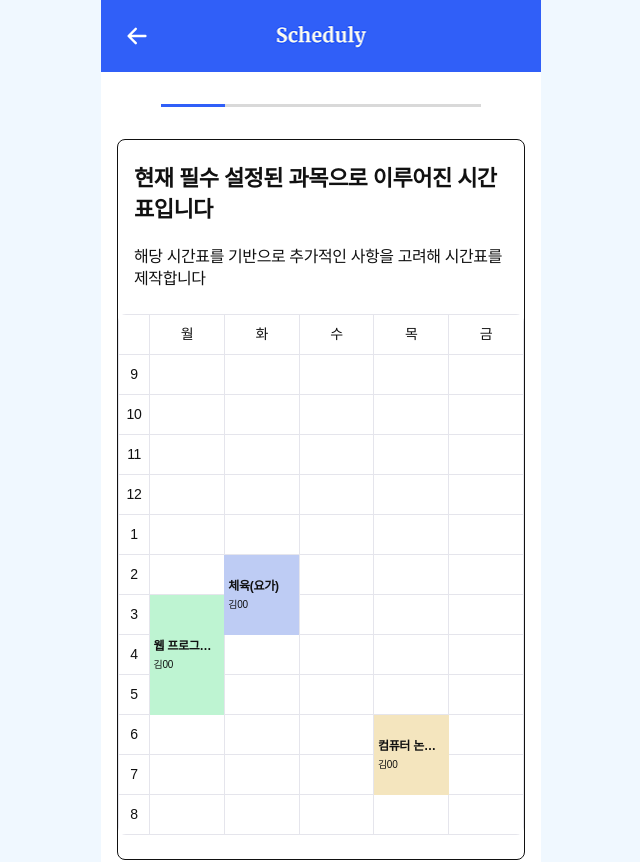
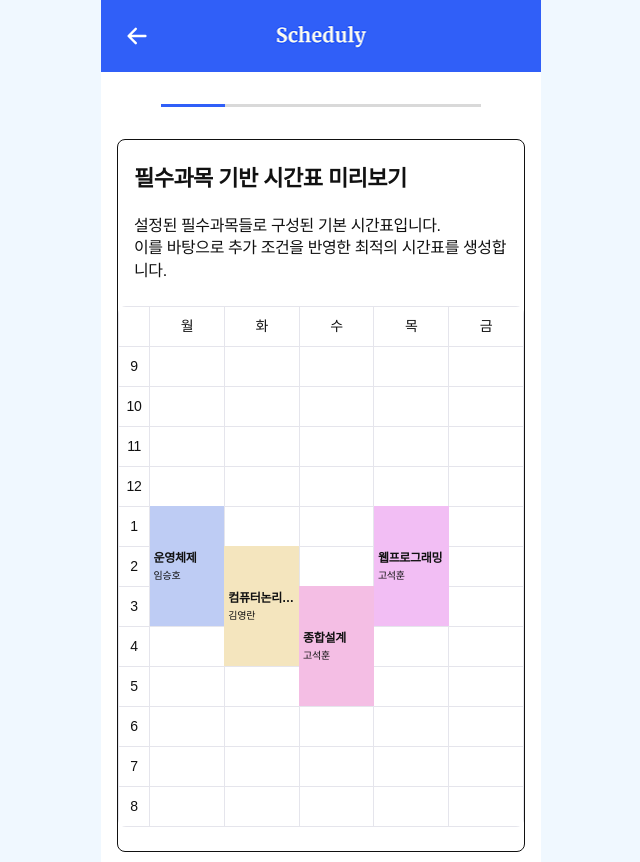
Before and after one commit to tlstkdgus/FE, a React (Create React App) app: page /create in a window 1280 px wide. Shown: the top 862 px of the page, without its empty margins (319-959 px from the left). Built offline with nearby package versions, Linux system fonts and the light colour scheme; no server answers; a web font is replaced by a local one.

Commit message:
Feat: 1차 수정

```diff
--- a/src/pages/Create.jsx
+++ b/src/pages/Create.jsx
@@ -2,21 +2,91 @@ import React from "react";
 import styled from "styled-components";
 import Timetable from "../Components/TimeTable";
 import { useNavigate } from "react-router-dom";
-import { BarContainer, StepBar, DefaultBar, PageWrapper, ContentWrapper, TitleWrapper, Title, Subtitle, NextButton } from "../Components/CreateComponent";
+import {
+  BarContainer,
+  StepBar,
+  DefaultBar,
+  PageWrapper,
+  ContentWrapper,
+  TitleWrapper,
+  Title,
+  Subtitle,
+  NextButton,
+} from "../Components/CreateComponent";
 
+// 과목별 색상 생성 함수
+const generateSubjectColors = (subjects) => {
+  const colors = [
+    "#FFE5E5",
+    "#FFF0E5",
+    "#FFFAE5",
+    "#F0FFE5",
+    "#E5F5FF",
+    "#E5E5FF",
+    "#F0E5FF",
+    "#FFE5F5",
+    "#E5FFE5",
+    "#E5FFFF",
+    "#FFFFE5",
+    "#FFE5E0",
+    "#F5E5FF",
+    "#E0E5FF",
+    "#E5F0FF",
+  ];
 
+  const subjectColors = {};
+  subjects.forEach((subject, index) => {
+    subjectColors[subject] = colors[index % colors.length];
+  });
 
+  return subjectColors;
+};
 
-
-// Figma 디자인의 예시 데이터
+// 필수과목 기반 시간표 데이터
 const timetableData = [
-  { subject: "웹 프로그래밍", professor: "김00", day: "월", start: "3", end: "5" },
-  { subject: "체육(요가)", professor: "김00", day: "화", start: "2", end: "3" },
-  { subject: "컴퓨터 논리 개론", professor: "김00", day: "목", start: "6", end: "7" },
+  {
+    subject: "운영체제",
+    professor: "임승호",
+    day: "월",
+    start: "1",
+    end: "3",
+    location: "공학관 302",
+  },
+  {
+    subject: "컴퓨터논리개론",
+    professor: "김영란",
+    day: "화",
+    start: "2",
+    end: "4",
+    location: "공학관 401",
+  },
+  {
+    subject: "종합설계",
+    professor: "고석훈",
+    day: "수",
+    start: "3",
+    end: "5",
+    location: "공학관 501",
+  },
+  {
+    subject: "웹프로그래밍",
+    professor: "고석훈",
+    day: "목",
+    start: "1",
+    end: "3",
+    location: "공학관 301",
+  },
 ];
 
 export default function Create() {
   const navigate = useNavigate();
+
+  // 시간표의 모든 과목들로 색상 생성
+  const allSubjects = Array.from(
+    new Set(timetableData.map((item) => item.subject))
+  );
+  const subjectColors = generateSubjectColors(allSubjects);
+
   return (
     <PageWrapper>
       <BarContainer>
@@ -27,13 +97,16 @@ export default function Create() {
         <DefaultBar />
       </BarContainer>
       <ContentWrapper>
+        {" "}
         <TitleWrapper>
-          <Title>현재 필수 설정된 과목으로 이루어진 시간표입니다</Title>
+          <Title>필수과목 기반 시간표 미리보기</Title>
           <Subtitle>
-          {`해당 시간표를 기반으로 추가적인 사항을 고려해 시간표를 제작합니다`}
-        </Subtitle>
-          </TitleWrapper>
-          <Timetable data={timetableData} />
+            설정된 필수과목들로 구성된 기본 시간표입니다.
+            <br />
+            이를 바탕으로 추가 조건을 반영한 최적의 시간표를 생성합니다.
+          </Subtitle>
+        </TitleWrapper>
+        <Timetable data={timetableData} subjectColors={subjectColors} />
       </ContentWrapper>
       <NextButton onClick={() => navigate("/day")}>Next</NextButton>
     </PageWrapper>
--- a/src/pages/Essential.jsx
+++ b/src/pages/Essential.jsx
@@ -231,9 +231,11 @@ export default function Essential() {
         credits: selected.credits,
         professor: selected.professor,
       };
-
       const updatedList = [...essentialList, newCourse];
       setEssentialList(updatedList);
+
+      // localStorage에 저장 (시간표 생성용)
+      localStorage.setItem("essentialCourses", JSON.stringify(updatedList));
 
       // API에 저장 (과목 코드만 전송)
       try {
--- a/src/pages/Result.jsx
+++ b/src/pages/Result.jsx
@@ -363,139 +363,86 @@ export default function Result() {
   const [showDayModal, setShowDayModal] = useState(false);
   const [showDropdown, setShowDropdown] = useState(false);
 
-  // 목 시간표 데이터 (필수과목 + 재수강과목 포함)
-  const MOCK_TIMETABLES = [
-    {
-      id: 1,
-      name: "추천 시간표 1 (필수과목 중심)",
-      courses: [
-        {
-          subject: "웹프로그래밍",
-          professor: "고석훈",
-          day: "월",
-          start: "3",
-          end: "5",
-          location: "공학관 301",
-        },
-        {
-          subject: "컴퓨터논리개론",
-          professor: "김영란",
-          day: "화",
-          start: "2",
-          end: "4",
-          location: "공학관 401",
-        },
-        {
-          subject: "종합설계",
-          professor: "고석훈",
-          day: "목",
-          start: "6",
-          end: "8",
-          location: "공학관 501",
-        },
-        {
-          subject: "운영체제",
-          professor: "임승호",
-          day: "수",
-          start: "1",
-          end: "3",
-          location: "공학관 302",
-        },
-        {
-          subject: "체육(요가)",
-          professor: "김00",
-          day: "금",
-          start: "1",
-          end: "2",
-          location: "체육관",
-        },
-      ],
-    },
-    {
-      id: 2,
-      name: "추천 시간표 2 (재수강 과목 포함)",
-      courses: [
-        {
-          subject: "운영체제",
-          professor: "임승호",
-          day: "화",
-          start: "1",
-          end: "3",
-          location: "공학관 302",
-        },
-        {
-          subject: "컴퓨터논리개론",
-          professor: "김영란",
-          day: "목",
-          start: "3",
-          end: "5",
-          location: "공학관 401",
-        },
-        {
-          subject: "웹프로그래밍",
-          professor: "고석훈",
-          day: "금",
-          start: "2",
-          end: "4",
-          location: "공학관 301",
-        },
-        {
-          subject: "데이터베이스",
-          professor: "이00",
-          day: "월",
-          start: "6",
-          end: "8",
-          location: "공학관 201",
-        },
-      ],
-    },
-    {
-      id: 3,
-      name: "추천 시간표 3 (균형잡힌 배치)",
-      courses: [
-        {
-          subject: "종합설계",
-          professor: "고석훈",
-          day: "월",
-          start: "1",
-          end: "3",
-          location: "공학관 501",
-        },
-        {
-          subject: "웹프로그래밍",
-          professor: "고석훈",
-          day: "수",
-          start: "3",
-          end: "5",
-          location: "공학관 301",
-        },
-        {
-          subject: "컴퓨터논리개론",
-          professor: "김영란",
-          day: "금",
-          start: "1",
-          end: "3",
-          location: "공학관 401",
-        },
-        {
-          subject: "알고리즘",
-          professor: "박00",
-          day: "화",
-          start: "6",
-          end: "8",
-          location: "공학관 402",
-        },
-        {
-          subject: "체육(요가)",
-          professor: "김00",
-          day: "목",
-          start: "7",
-          end: "8",
-          location: "체육관",
-        },
-      ],
-    },
-  ];
+  // Essential과 Retake에서 선택된 과목들을 기반으로 동적 시간표 생성
+  const generateDynamicTimetables = () => {
+    // localStorage에서 필수과목과 재수강과목 가져오기
+    const essentialCourses = JSON.parse(
+      localStorage.getItem("essentialCourses") || "[]"
+    );
+    const retakeCourses = JSON.parse(
+      localStorage.getItem("retakeCourses") || "[]"
+    );
+
+    // 기본 필수과목 목데이터 (localStorage가 비어있을 경우)
+    const defaultEssential = [
+      { name: "운영체제", desc: "AI융합전공(Software&AI) | 임승호" },
+      { name: "컴퓨터논리개론", desc: "AI융합전공(Software&AI) | 김영란" },
+      { name: "종합설계", desc: "AI융합전공(Software&AI) | 고석훈" },
+      { name: "웹프로그래밍", desc: "AI융합전공(Software&AI) | 고석훈" },
+    ];
+
+    // 실제 선택된 과목들 (없으면 기본값 사용)
+    const finalEssential =
+      essentialCourses.length > 0 ? essentialCourses : defaultEssential;
+    const finalRetake = retakeCourses.length > 0 ? retakeCourses : [];
+
+    // 모든 선택된 과목들을 하나의 배열로 합치기
+    const allSelectedCourses = [...finalEssential, ...finalRetake];
+
+    // 고정된 시간표 템플릿 (시간대는 절대 변경하지 않음)
+    const timeSlots = [
+      { day: "월", start: "1", end: "3", location: "공학관 302" },
+      { day: "화", start: "2", end: "4", location: "공학관 401" },
+      { day: "수", start: "3", end: "5", location: "공학관 301" },
+      { day: "목", start: "1", end: "3", location: "공학관 501" },
+      { day: "금", start: "2", end: "3", location: "체육관" },
+    ];
+
+    // 시간표 3개 생성
+    const timetables = [];
+
+    for (let i = 0; i < 3; i++) {
+      const courses = [];
+
+      // 각 시간표마다 다른 조합으로 과목 배치
+      for (
+        let j = 0;
+        j < Math.min(allSelectedCourses.length, timeSlots.length);
+        j++
+      ) {
+        const courseIndex = (i + j) % allSelectedCourses.length;
+        const course = allSelectedCourses[courseIndex];
+        const timeSlot = timeSlots[j];
+
+        // 교수명 추출 (desc에서 파싱)
+        const professor = course.desc
+          ? course.desc.split(" | ")[1] || "교수"
+          : "교수";
+
+        courses.push({
+          subject: course.name,
+          professor: professor,
+          day: timeSlot.day,
+          start: timeSlot.start,
+          end: timeSlot.end,
+          location: timeSlot.location,
+        });
+      }
+
+      timetables.push({
+        id: i + 1,
+        name: `추천 시간표 ${i + 1} (${
+          i === 0 ? "필수과목 중심" : i === 1 ? "재수강 포함" : "균형 배치"
+        })`,
+        courses: courses,
+      });
+    }
+
+    return timetables;
+  };
+
+  // 동적으로 생성된 시간표 데이터
+  const MOCK_TIMETABLES = generateDynamicTimetables();
 
   // 추천 시간표 데이터 로드
   useEffect(() => {
--- a/src/pages/Retake.jsx
+++ b/src/pages/Retake.jsx
@@ -1,4 +1,4 @@
-import React, { useState } from "react";
+import React, { useState, useEffect } from "react";
 import styled from "styled-components";
 import NavBarComponent from "../Components/NavBar";
 import { HiOutlineX } from "react-icons/hi";
@@ -164,6 +164,14 @@ export default function Retake() {
   const [retakeList, setRetakeList] = useState([]);
   const [isSaving, setIsSaving] = useState(false);
 
+  // 재수강 과목 리스트가 변경될 때마다 localStorage에 자동 저장
+  useEffect(() => {
+    if (retakeList.length > 0) {
+      localStorage.setItem("retakeCourses", JSON.stringify(retakeList));
+      console.log("🔄 재수강 과목 자동 저장:", retakeList);
+    }
+  }, [retakeList]);
+
   const handleSelect = (id) => {
     setSelectedId(id);
   };
```
Also changed, not shown: src/pages/Main.jsx (+9 -6 lines), src/pages/SignUp.jsx (+13 -8 lines).
